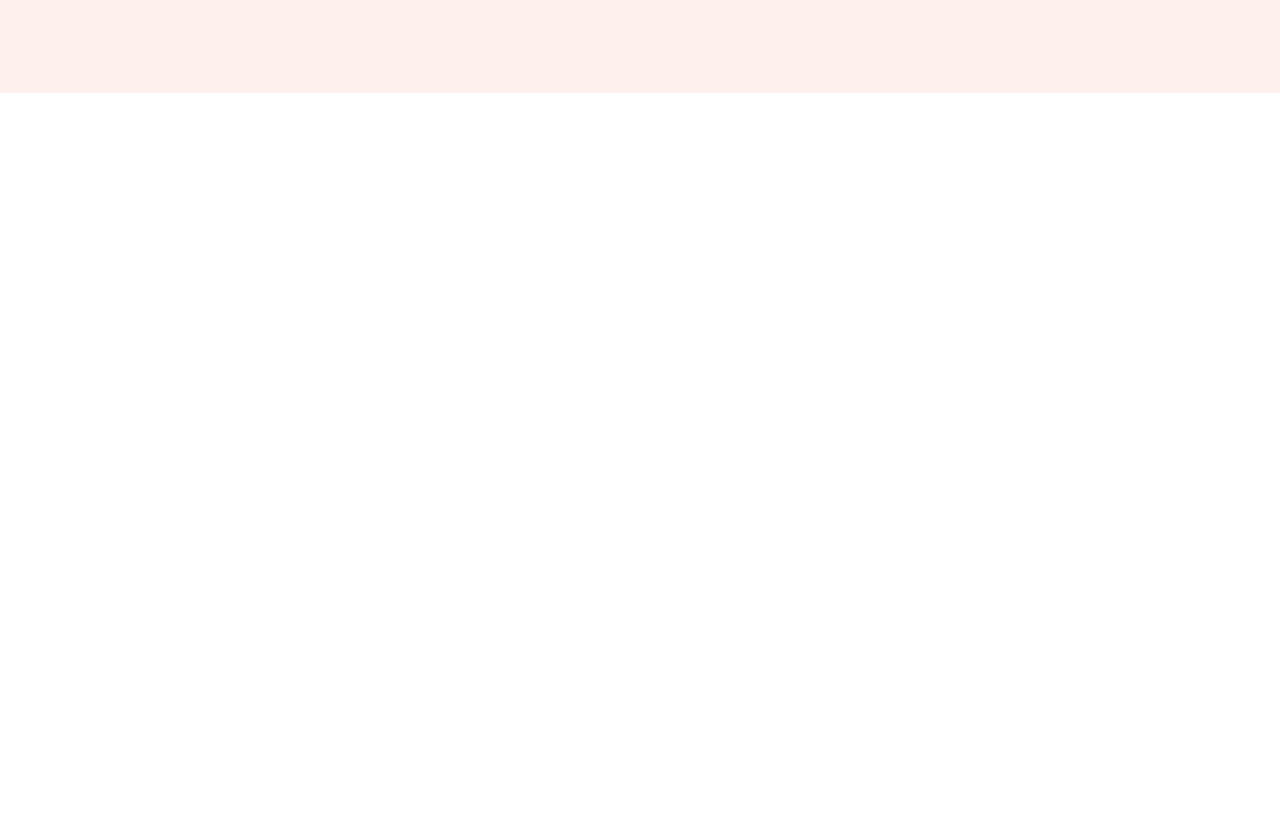
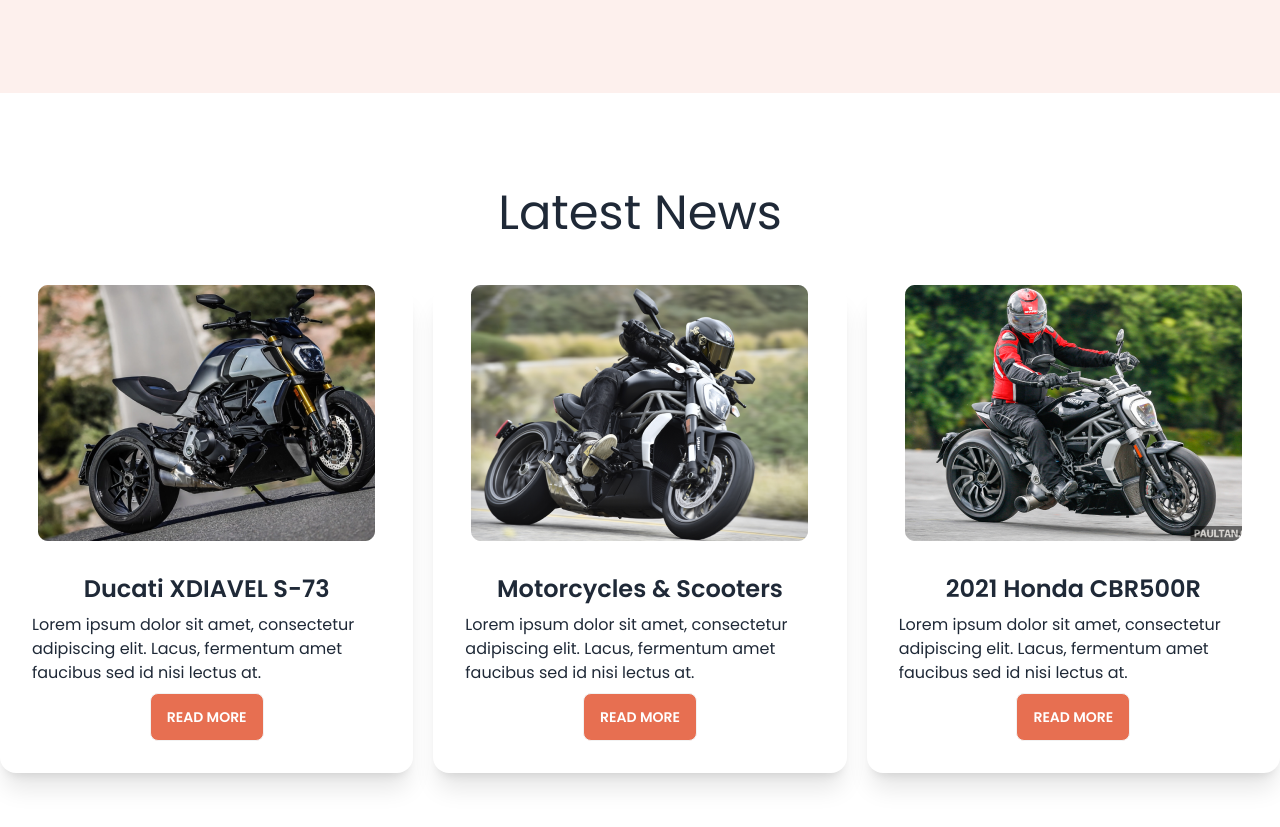
Before and after one commit to rafim-rabby/Biker-Zone-with-daisyUI, a plain HTML site: page index.html in a window 1280 px wide. Shown: the part 525-1352 px from the top of the page. Before the commit the page ends 800 px from the top, so only its background shows below. Drawn offline with nearby package versions, Linux system fonts and the light colour scheme.

Commit message:
Created Latest News section

```diff
--- a/index.html
+++ b/index.html
@@ -79,7 +79,7 @@
       <div id="slide1" class="carousel-item relative w-full">
         <div class="flex flex-col md:flex-row gap-20 p-4 md:p-24">
           <div class="space-y-7 flex-1">
-            <h2 class="text-6xl font-bold">Ride-on R15 V4
+            <h2 class="text-2xl lg:text-6xl font-bold">Ride-on R15 V4
               <br>
               with Smile
             </h2>
@@ -103,7 +103,7 @@
       <div id="slide2" class="carousel-item relative w-full">
         <div class="flex flex-col md:flex-row gap-20 p-4 md:p-24">
           <div class="space-y-7 flex-1">
-            <h2 class="text-6xl font-bold">Ride-on R15 V4
+            <h2 class="text-2xl lg:text-6xl font-bold">Ride-on R15 V4
               <br>
               with Smile
             </h2>
@@ -126,7 +126,7 @@
       <div id="slide3" class="carousel-item relative w-full">
         <div class="flex flex-col md:flex-row gap-20 p-4 md:p-24">
           <div class="space-y-7 flex-1">
-            <h2 class="text-6xl font-bold">Ride-on R15 V4
+            <h2 class="text-2xl lg:text-6xl font-bold">Ride-on R15 V4
               <br>
               with Smile
             </h2>
@@ -149,7 +149,7 @@
       <div id="slide4" class="carousel-item relative w-full">
         <div class="flex flex-col md:flex-row gap-20 p-4 md:p-24">
           <div class="space-y-7 flex-1">
-            <h2 class="text-6xl font-bold">Ride-on R15 V4
+            <h2 class="text-2xl lg:text-6xl font-bold">Ride-on R15 V4
               <br>
               with Smile
             </h2>
@@ -169,7 +169,67 @@
       </div>
     </div>
   </header>
-  <main class="md:container md:mx-auto"></main>
+  <main class="md:container md:mx-auto">
+    <!-- featured bike -->
+    <section>
+
+    </section>
+
+    <!-- lateset news -->
+    <section class="my-24">
+      <h2 class="text-5xl text-semibold text-center mb-12">Latest News</h2>
+      <div class="grid grid-cols-1 gap-5 lg:grid-cols-3">
+        <!-- first card -->
+        <div class="card bg-base-100 shadow-xl">
+          <figure><img src="./biker-zone-resources/images/others/latest1.png" alt="bike" /></figure>
+          <div class="card-body">
+            <h2 class="card-title text-center text-2xl md:justify-center">
+              Ducati XDIAVEL S-73
+              <!-- <div class="badge badge-secondary">NEW</div> -->
+            </h2>
+            <p class="md:justify-center">Lorem ipsum dolor sit amet, consectetur adipiscing elit. Lacus, fermentum amet faucibus sed id nisi
+              lectus at.</p>
+            <div class="card-actions md:justify-center">
+              <button class="btn text-white bg-bike-primary">Read More</button>
+            </div>
+          </div>
+        </div>
+
+        <!-- second card -->
+        <div class="card bg-base-100 shadow-xl">
+          <figure><img src="./biker-zone-resources/images/others/latest2.png" alt="bike" /></figure>
+          <div class="card-body">
+            <h2 class="card-title text-2xl md:justify-center">
+              Motorcycles & Scooters
+              <!-- <div class="badge badge-secondary">NEW</div> -->
+            </h2>
+            <p class="md:justify-center ">Lorem ipsum dolor sit amet, consectetur adipiscing elit. Lacus, fermentum amet faucibus sed id nisi
+              lectus at.</p>
+            <div class="card-actions md:justify-center">
+              <button class="btn text-white bg-bike-primary">Read More</button>
+            </div>
+          </div>
+        </div>
+
+        <!-- third card -->
+        <div class="card bg-base-100 shadow-xl">
+          <figure><img src="./biker-zone-resources/images/others/latest3.png" alt="bike" /></figure>
+          <div class="card-body">
+            <h2 class="card-title text-2xl md:justify-center">
+              2021 Honda CBR500R
+              <!-- <div class="badge badge-secondary">NEW</div> -->
+            </h2>
+            <p class="md:justify-center">Lorem ipsum dolor sit amet, consectetur adipiscing elit. Lacus, fermentum amet faucibus sed id nisi
+              lectus at.</p>
+            <div class="card-actions md:justify-center">
+              <button class="btn text-white bg-bike-primary">Read More</button>
+            </div>
+          </div>
+        </div>
+      </div>
+
+    </section>
+  </main>
   <footer></footer>
 </body>
 
```
